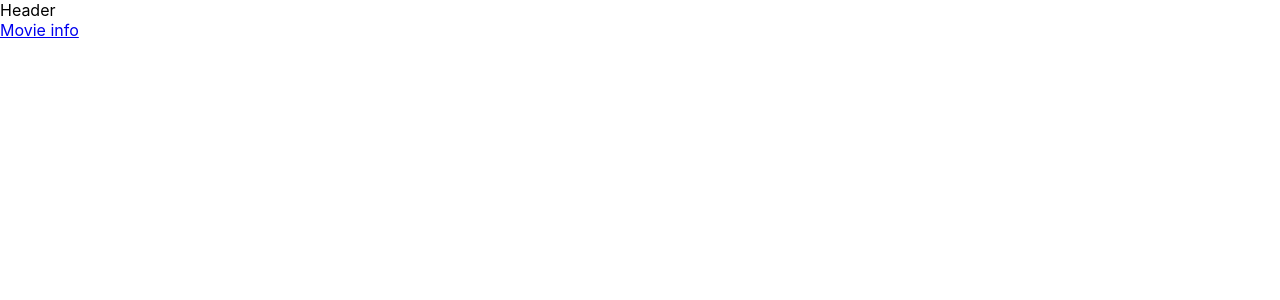
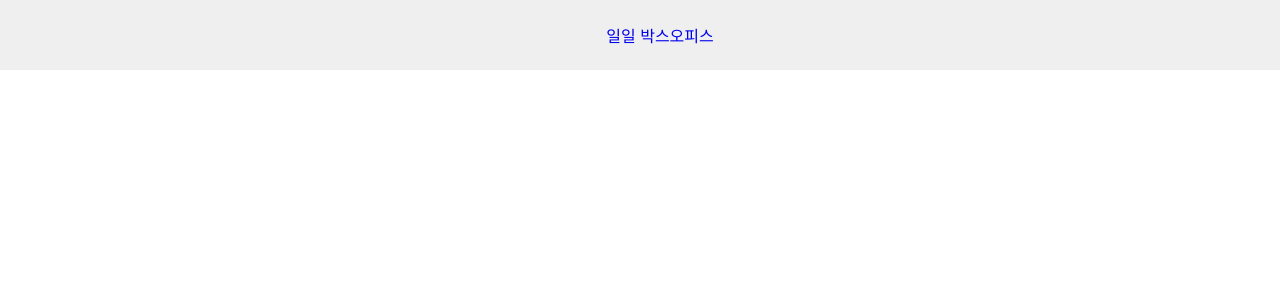
Before and after one commit to lhs0698/movie_site, a React (Create React App) app: page / in a window 1280 px wide. Shown: the top 300 px of the page. Built offline with nearby package versions, Linux system fonts and the light colour scheme.

Commit message:
영화 누적관객수 추가

```diff
--- a/package.json
+++ b/package.json
@@ -10,6 +10,7 @@
     "react-dom": "^18.2.0",
     "react-router-dom": "^6.9.0",
     "react-scripts": "5.0.1",
+    "styled-components": "^5.3.9",
     "web-vitals": "^2.1.4"
   },
   "scripts": {
--- a/src/components/Header.jsx
+++ b/src/components/Header.jsx
@@ -1,11 +1,31 @@
 import React from "react";
 
+import styled from "styled-components";
+import { Link } from "react-router-dom";
+
+const HeaderForm = styled.nav`
+  width: 100%;
+  height: 70px;
+  background-color: #efefef;
+  display: flex;
+  align-items: center;
+  justify-content: space-around;
+`;
+
+const Headerul = styled.ul`
+    list-style: none;
+`
+
 const Header = () => {
-    return(
-        <div>
-            <header>Header</header>
-        </div>
-    )
-}
+  return (
+    <HeaderForm>
+        <Headerul>
+          <li><Link to={"/info"} style={{ textDecoration: 'none' }}>일일 박스오피스</Link></li>
+          <li></li>
+        </Headerul>
+
+    </HeaderForm>
+  );
+};
 
 export default Header;
--- a/src/pages/Main.jsx
+++ b/src/pages/Main.jsx
@@ -1,12 +1,10 @@
 import React from "react";
-
-import { Link } from "react-router-dom";
 
 const Main = () => {
 
     return (
         <>
-            <Link to={"/info"}>Movie info</Link>
+
         </>
     )
 }
--- a/src/pages/Movie.jsx
+++ b/src/pages/Movie.jsx
@@ -1,16 +1,20 @@
 import React, { useState, useEffect } from "react";
 
 const Movie = () => {
+  // 영화 api 일일 박스오피스
   const [movies, setMovies] = useState([]);
 
   const getMovies = async () => {
+    // 일별 박스오피스 api 날짜, yymmdd 형식
     const date = new Date();
     const year = date.getFullYear();
     const month = date.getMonth() + 1;
-    const day = date.getDate() - 1 ;
+    const day = date.getDate() - 1;
+    const toDate =
+      year +
+      ("00" + month.toString()).slice(-2) +
+      ("00" + day.toString()).slice(-2);
 
-    const toDate = year+(("00"+month.toString()).slice(-2))+(("00"+day.toString()).slice(-2));
-    // console.log(format)
     const json = await (
       await fetch(
         `http://kobis.or.kr/kobisopenapi/webservice/rest/boxoffice/searchDailyBoxOfficeList.json?key=9fb02562e080e36f57d6874f81a76246&targetDt=${toDate}`
@@ -25,14 +29,15 @@ const Movie = () => {
 
   return (
     <div>
-      <div>
-        {movies.map((movie, index) => (
-          <div key={index}>
+      {movies.map((movie, index) => (
+        <div key={index}>
+          <div>
             <div>영화 제목 : {movie.movieNm}</div>
-            <div>개봉일 : {movie.openDt}</div>
+            <div>개봉일 : ({movie.openDt})</div>
+            <div>누적 관객 수 : {movie.audiAcc}명</div>
           </div>
-        ))}
-      </div>
+        </div>
+      ))}
     </div>
   );
 };
```
Also changed, not shown: 1 other file (tests, documents, lock files or other folders).
